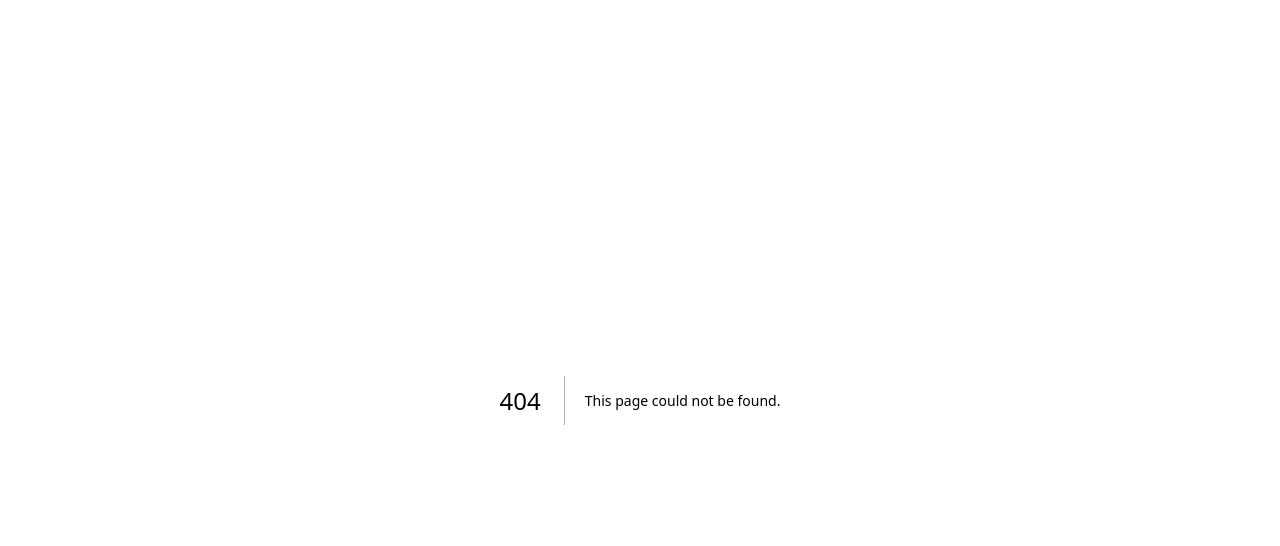
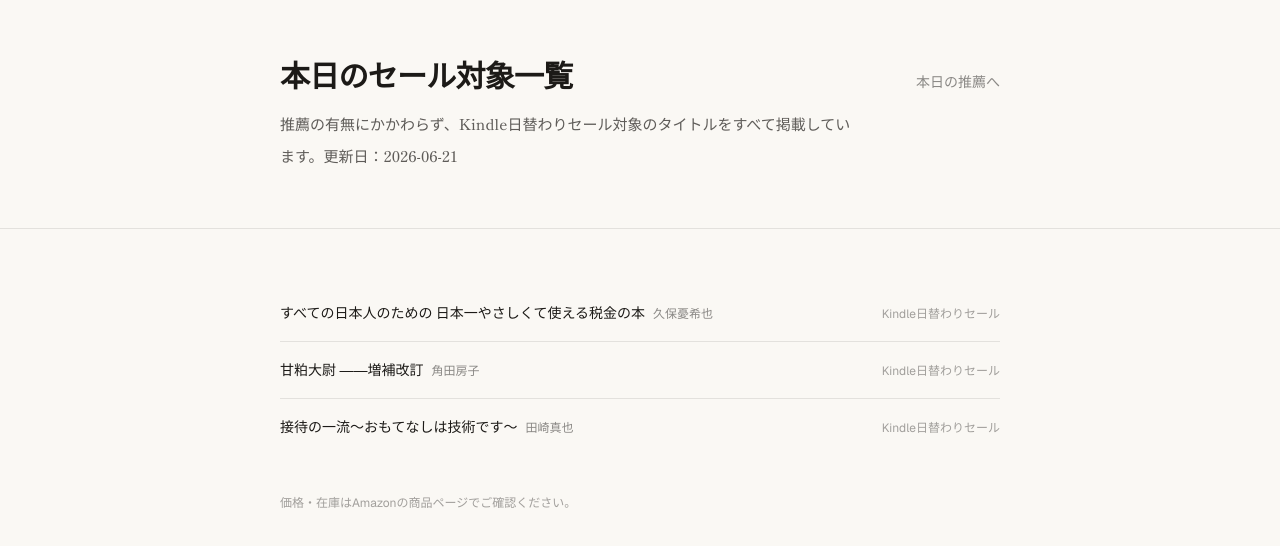
Before and after one commit to Wtr1818/kindle-sensho, a Next.js app: page /today-sale in a window 1280 px wide. Before the commit this address had no page. Shown: the top 546 px of the page. Built offline with nearby package versions, Linux system fonts and the light colour scheme.

Commit message:
Add today-sale page listing all daily Kindle deals

```diff
--- a/app/page.tsx
+++ b/app/page.tsx
@@ -58,7 +58,19 @@
 
         <EntryList entries={activeEntries} />
 
-        <p className="mt-14 text-xs text-[#1c1a17]/40">
+        <div className="mt-14 border-t border-[#1c1a17]/10 pt-8">
+          <Link
+            href="/today-sale"
+            className="flex items-center justify-between border border-[#1c1a17]/15 px-5 py-4 text-sm hover:border-[#1c1a17]/40"
+          >
+            <span className="text-[#1c1a17]">
+              推薦の有無にかかわらず、本日のセール対象をすべて見る
+            </span>
+            <span className="text-[#1c1a17]/40">→</span>
+          </Link>
+        </div>
+
+        <p className="mt-8 text-xs text-[#1c1a17]/40">
           現在セール対象であることのみを表示しています。価格・在庫はAmazon／Audibleの商品ページでご確認ください。推薦リストのリサーチを進めながら、掲載数を増やしていきます。
         </p>
       </main>
--- /dev/null
+++ b/app/today-sale/page.tsx
@@ -0,0 +1,57 @@
+import Link from "next/link";
+import { dailySaleList, dailySaleUpdatedAt } from "@/data/dailySaleList";
+
+export default function TodaySale() {
+  return (
+    <div className="min-h-screen bg-[#faf8f4]">
+      <header className="border-b border-[#1c1a17]/10">
+        <div className="mx-auto max-w-3xl px-6 py-14">
+          <div className="flex items-baseline justify-between">
+            <h1 className="font-serif text-3xl font-bold tracking-tight text-[#1c1a17]">
+              本日のセール対象一覧
+            </h1>
+            <Link
+              href="/"
+              className="text-sm text-[#1c1a17]/50 underline-offset-4 hover:text-[#1c1a17] hover:underline"
+            >
+              本日の推薦へ
+            </Link>
+          </div>
+          <p className="mt-4 max-w-xl font-serif text-[15px] leading-8 text-[#1c1a17]/70">
+            推薦の有無にかかわらず、Kindle日替わりセール対象のタイトルをすべて掲載しています。更新日：{dailySaleUpdatedAt}
+          </p>
+        </div>
+      </header>
+
+      <main className="mx-auto max-w-3xl px-6 py-14">
+        <ul className="divide-y divide-[#1c1a17]/10">
+          {dailySaleList.map((item) => (
+            <li key={item.title} className="flex items-baseline justify-between gap-4 py-4">
+              <div>
+                <a
+                  href={item.link}
+                  target="_blank"
+                  rel="noopener noreferrer sponsored"
+                  className="text-sm font-medium text-[#1c1a17] underline-offset-2 hover:underline"
+                >
+                  {item.title}
+                </a>
+                {item.author && (
+                  <span className="ml-2 text-xs text-[#1c1a17]/50">
+                    {item.author}
+                  </span>
+                )}
+              </div>
+              <span className="flex-none text-xs text-[#1c1a17]/40">
+                {item.saleName}
+              </span>
+            </li>
+          ))}
+        </ul>
+        <p className="mt-10 text-xs text-[#1c1a17]/40">
+          価格・在庫はAmazonの商品ページでご確認ください。
+        </p>
+      </main>
+    </div>
+  );
+}
--- /dev/null
+++ b/data/dailySaleList.ts
@@ -0,0 +1,30 @@
+export type SaleListItem = {
+  title: string;
+  author?: string;
+  asin?: string;
+  link: string;
+  saleName: string;
+};
+
+export const dailySaleUpdatedAt = "2026-06-21";
+
+export const dailySaleList: SaleListItem[] = [
+  {
+    title: "すべての日本人のための 日本一やさしくて使える税金の本",
+    author: "久保憂希也",
+    link: "https://www.amazon.co.jp/s?k=%E3%81%99%E3%81%B9%E3%81%A6%E3%81%AE%E6%97%A5%E6%9C%AC%E4%BA%BA%E3%81%AE%E3%81%9F%E3%81%82%E3%81%AE%E6%97%A5%E6%9C%AC%E4%B8%80%E3%82%84%E3%81%95%E3%81%97%E3%81%8F%E3%81%A6%E4%BD%BF%E3%81%88%E3%82%8B%E7%A8%8E%E9%87%91%E3%81%AE%E6%9C%AC&tag=yomimado91-22",
+    saleName: "Kindle日替わりセール",
+  },
+  {
+    title: "甘粕大尉 ――増補改訂",
+    author: "角田房子",
+    link: "https://www.amazon.co.jp/s?k=%E7%94%98%E6%9F%95%E5%A4%A7%E5%B0%89+%E5%A2%97%E8%A3%9C%E6%94%B9%E8%A8%82&tag=yomimado91-22",
+    saleName: "Kindle日替わりセール",
+  },
+  {
+    title: "接待の一流～おもてなしは技術です～",
+    author: "田崎真也",
+    link: "https://www.amazon.co.jp/s?k=%E6%8E%A5%E5%BE%85%E3%81%AE%E4%B8%80%E6%B5%81+%E7%94%B0%E5%B4%8E%E7%9C%9F%E4%B9%9F&tag=yomimado91-22",
+    saleName: "Kindle日替わりセール",
+  },
+];
```
